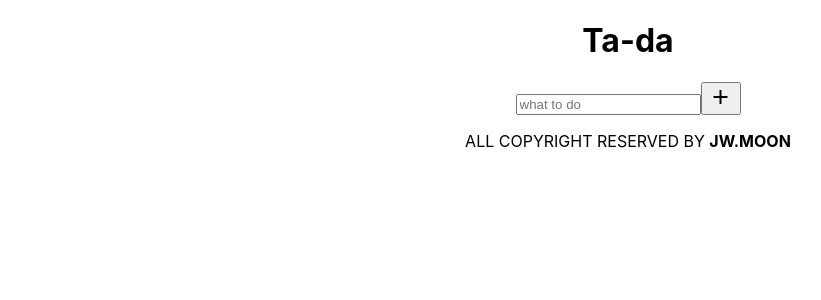
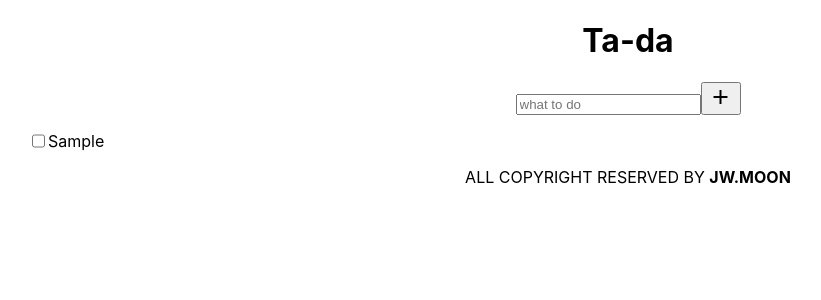
Before and after one commit to jwzzang12/todo-tada, a React (Create React App) app: page / in a window 1280 px wide. Both pictures are taken after typing "Sample" into the empty fields and a click on the button "add". Shown: the top 300 px of the page, without its empty margins (12-833 px from the left). Built offline with nearby package versions, Linux system fonts and the light colour scheme.

Commit message:
add toggle function on the list

```diff
--- a/src/App.js
+++ b/src/App.js
@@ -1,16 +1,25 @@
 import "./App.css";
+import "./css/layout.css";
 import { useRef, useState } from "react";
 import Header from "./components/Header";
 import Footer from "./components/Footer";
 import New from "./components/New";
+import List from "./components/List";
 
 function App() {
   const dataId = useRef(0);
+  // const modify = function (id, localContents) {
+  //   console.log(localContents);
+  //   const modifiedData = data.map((item, idx) => {
+  //     return item.id === id ? { ...item, contents: localContents } : { ...item };
+  //   });
+  //   setData(modifiedData);
+  // };
   const newItem = function (contents) {
     const newData = { contents: contents, isDone: false, id: dataId.current };
     dataId.current += 1;
-    setData([newData, ...data]);
-    console.log(newData);
+    setData([...data, newData]);
+    // console.log(newData);
   };
   const [data, setData] = useState([]);
 
@@ -18,6 +27,7 @@ function App() {
     <div className="App">
       <Header />
       <New newItem={newItem} />
+      <List data={data} />
       <Footer />
     </div>
   );
--- /dev/null
+++ b/src/components/Item.js
@@ -0,0 +1,16 @@
+import { useState } from "react";
+
+export default function Item({ data }) {
+  const [isDone, setIsDone] = useState(data.isDone);
+  const toggleDone = () => {
+    setIsDone(!isDone);
+    console.log(data);
+  };
+
+  return (
+    <li className={isDone ? "done list" : "list"}>
+      <input type="checkbox" name="done" id="done" onClick={toggleDone} />
+      <div>{data.contents}</div>
+    </li>
+  );
+}
--- /dev/null
+++ b/src/components/List.js
@@ -0,0 +1,16 @@
+import Item from "./Item";
+
+export default function List({ data }) {
+  return (
+    <div className="todoList">
+      <ul>
+        {data.map((item, idx) => {
+          return <Item data={item} key={idx} />;
+        })}
+      </ul>
+    </div>
+  );
+}
+//listbox click - > 수정
+//!listbox(listbox아닌곳) click -> 다시 바뀜
+//delete 기능 만들지마
--- /dev/null
+++ b/src/css/layout.css
@@ -0,0 +1,7 @@
+.todoList .list {
+  display: flex;
+}
+.todoList .list.done {
+  text-decoration: line-through;
+  color: #999;
+}
--- /dev/null
+++ b/src/css/layout.min.css
@@ -0,0 +1 @@
+.todoList .list{display:flex}.todoList .list.done{text-decoration:line-through;color:#999}
--- a/src/scss/layout.scss
+++ b/src/scss/layout.scss
@@ -0,0 +1,9 @@
+.todoList {
+  .list {
+    display: flex;
+    &.done {
+      text-decoration: line-through;
+      color: #999;
+    }
+  }
+}
```
Also changed, not shown: todotadta.txt (added).
